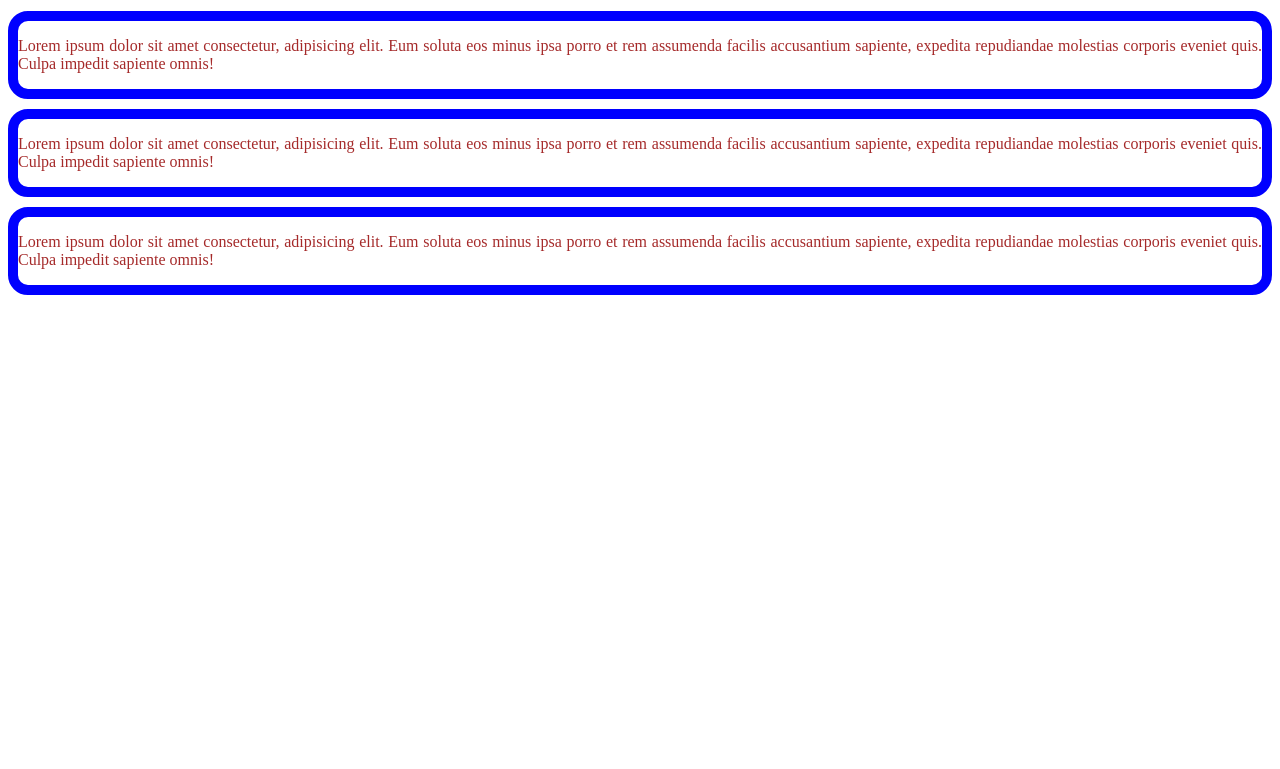
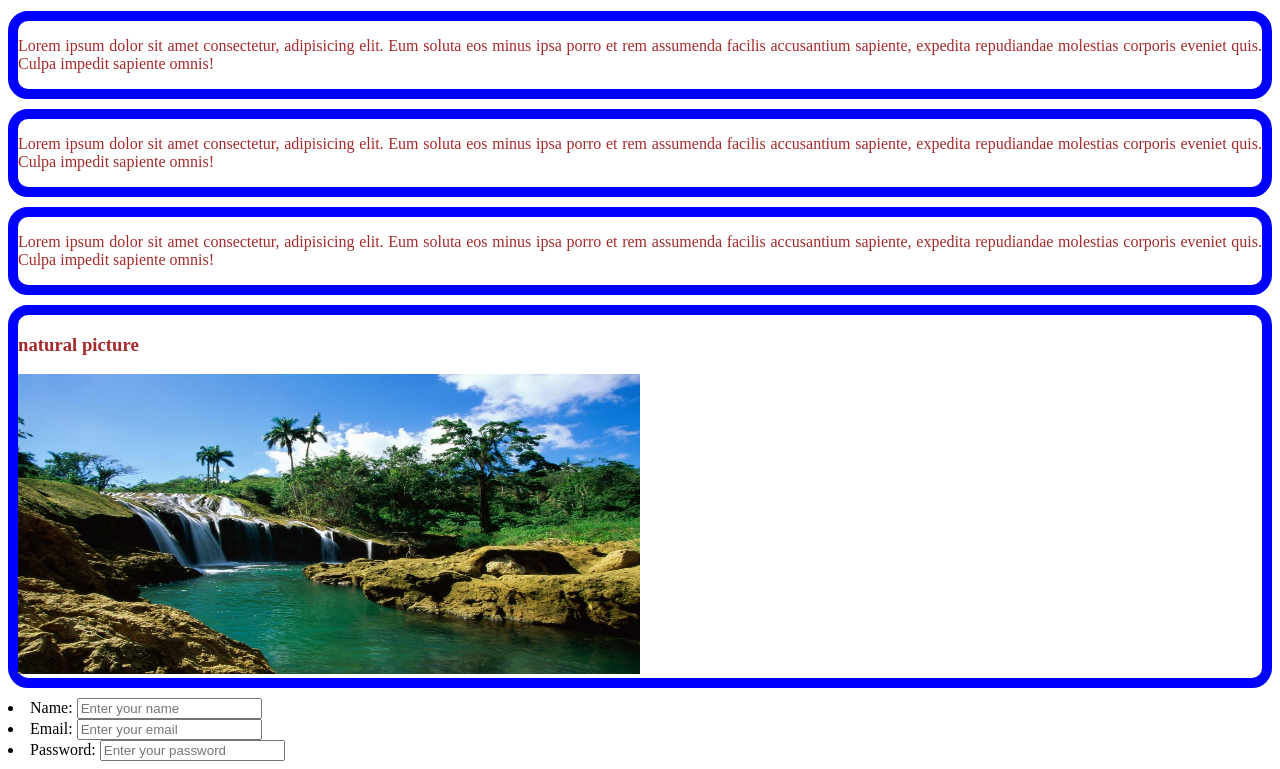
Before and after one commit to MoinZaman1/pHero, a plain HTML site: page firstGit.html in a window 1280 px wide. Shown: the part 89-858 px from the top of the page. Before the commit the page ends 800 px from the top, so only its background shows below. Drawn offline with Linux system fonts and the light colour scheme.

Commit message:
Fourth commit

```diff
--- a/firstGit.html
+++ b/firstGit.html
@@ -21,5 +21,33 @@
         <p>Lorem ipsum dolor sit amet consectetur, adipisicing elit. Eum soluta eos minus ipsa porro et rem assumenda facilis accusantium sapiente, expedita repudiandae molestias corporis eveniet quis. Culpa impedit sapiente omnis!</p>
     </div>
 
+    <div>
+        <h3>natural picture</h3>
+        <img src="./image/nature-desktop-background-1691.jpg" height="300px" width="50%%" />
+    </div>
+
+    <table>
+
+        <form>
+
+            <li>
+                <label for="uname">Name:</label>
+                <input type="text" name="uname" id="uname" placeholder="Enter your name"/>
+            </li>
+
+            <li>
+                <label for="eemail">Email:</label>
+                <input type="email" name="eemail" id="eemail" placeholder="Enter your email"/>
+            </li>
+
+            <li>
+                <label for="password">Password:</label>
+                <input type="password" name="password" id="password" placeholder="Enter your password"/>
+            </li>
+
+        </form>
+
+    </table>
+
 </body>
 </html>
```
Also changed, not shown: image/nature-desktop-background-1691.jpg (added).
